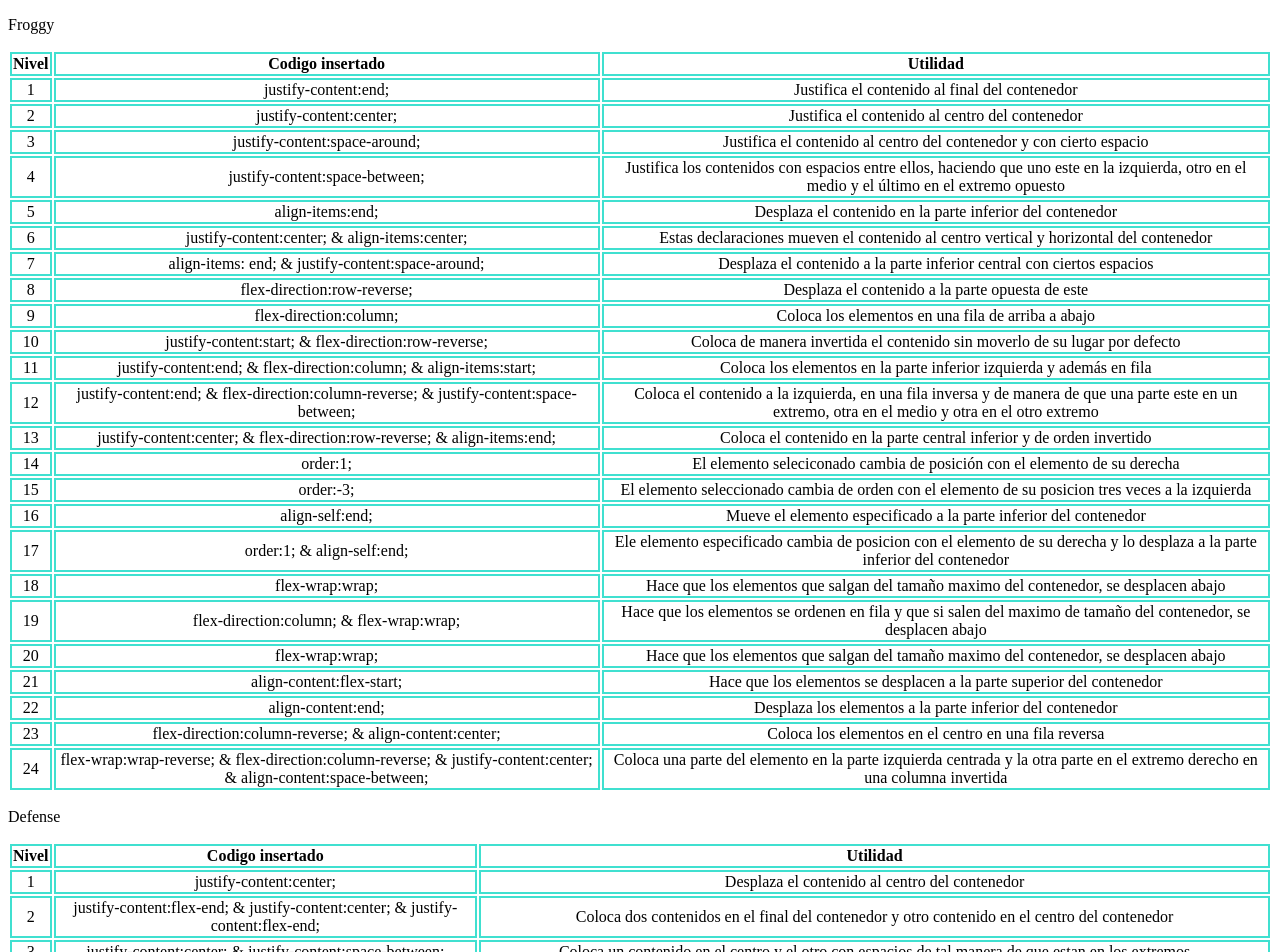
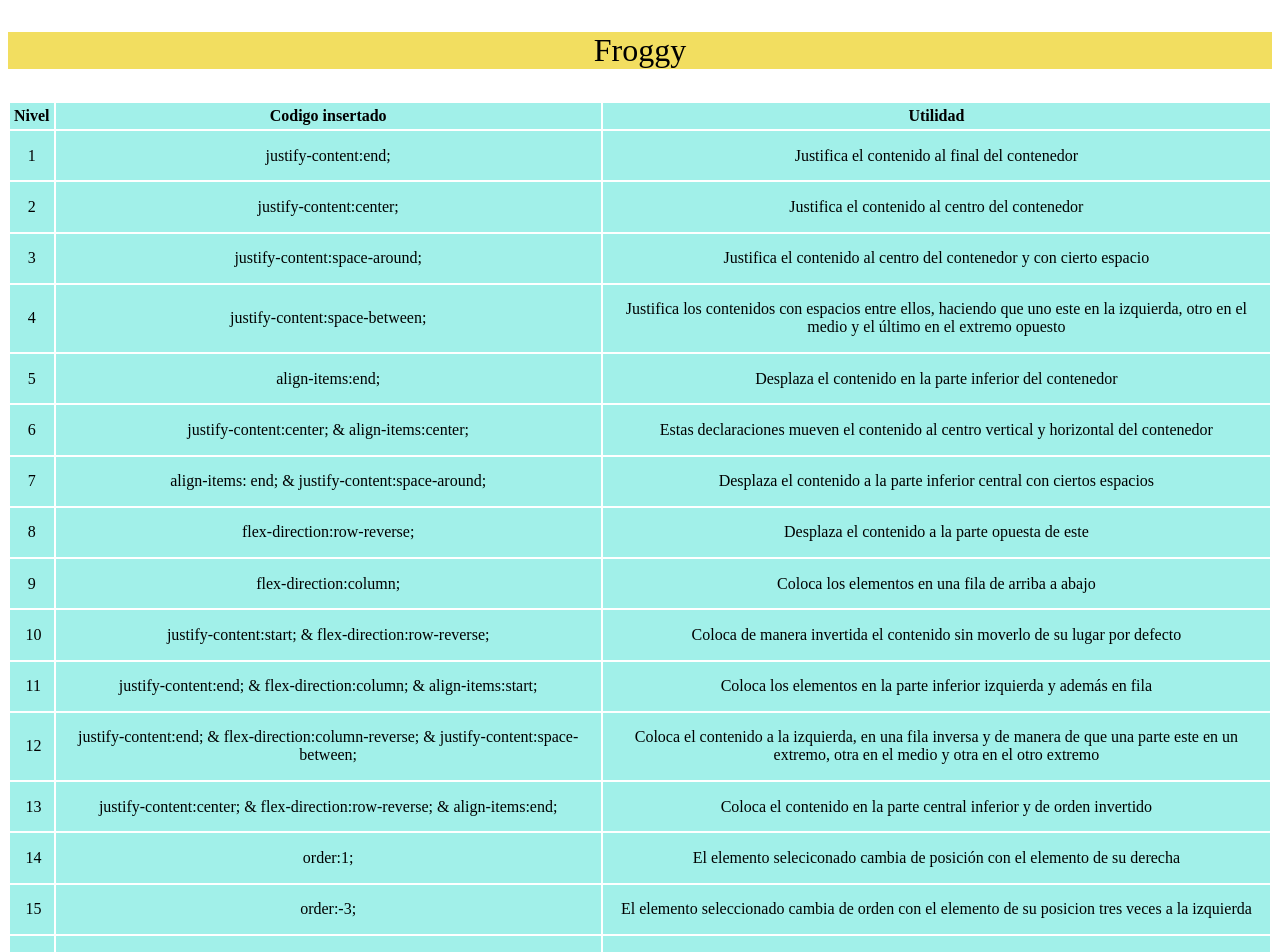
Before and after one commit to RafaelPascualLlorca/repasoCSS, a plain HTML site: page index.html in a window 1280 px wide. Shown: the top 952 px of the page. Drawn offline with Linux system fonts and the light colour scheme.

Commit message:
Añadido decoración

```diff
--- a/css/style.css
+++ b/css/style.css
@@ -1,4 +1,15 @@
 td, th {
-    border: 2px solid turquoise;
+    border: 3px solid rgb(161, 240, 233);
+    background-color: rgb(161, 240, 233);
     text-align: center;
 }
+
+td {
+    padding: 1%;
+}
+
+.juego {
+    font-size: 200%;
+    text-align: center;
+    background-color: rgb(242, 222, 96);
+}
--- a/index.html
+++ b/index.html
@@ -7,7 +7,7 @@
     <link rel="stylesheet" href="./css/style.css">
 </head>
 <body>
-    <p>Froggy</p>
+    <p class="juego">Froggy</p>
     <table class="tabla">
         <tr>
             <th>Nivel</th>
@@ -137,7 +137,7 @@
       </table>
 
 
-    <p>Defense</p>
+    <p class="juego">Defense</p>
 
     <table class="tabla">
         <tr>
@@ -207,7 +207,7 @@
         </tr>
     </table>
 
-    <p>Adventure</p>
+    <p class="juego">Adventure</p>
 
     <table class="tabla">
         <tr>
```
